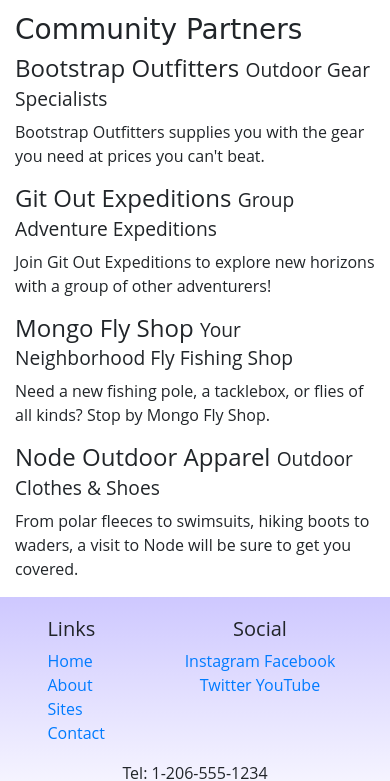
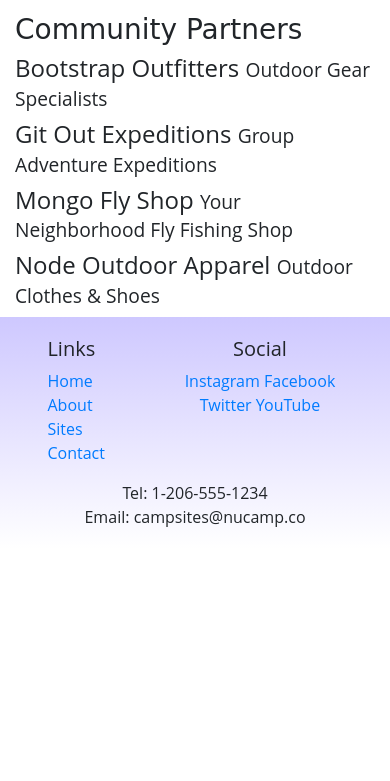
Before and after one commit to awitherow/nucamp-hon-bootstrap-april-2020, a website: page aboutus.html in a window 390 px wide. Shown: the part 589-1370 px from the top of the page. After the commit the page ends 1138 px from the top, so only its background shows below. Drawn offline with nearby package versions, Linux system fonts and the light colour scheme.

Commit message:
task 3: add display none for xs paragraphs, show on small viewports and above

```diff
--- a/aboutus.html
+++ b/aboutus.html
@@ -51,13 +51,17 @@
             <div class="col">
                 <h3>Community Partners</h3>
                 <h4>Bootstrap Outfitters <small>Outdoor Gear Specialists</small></h4>
-                <p>Bootstrap Outfitters supplies you with the gear you need at prices you can't beat.</p>
+                <p class="d-none d-sm-block">Bootstrap Outfitters supplies you with the gear you need at prices you
+                    can't beat.</p>
                 <h4>Git Out Expeditions <small>Group Adventure Expeditions</small></h4>
-                <p>Join Git Out Expeditions to explore new horizons with a group of other adventurers!</p>
+                <p class="d-none d-sm-block">Join Git Out Expeditions to explore new horizons with a group of other
+                    adventurers!</p>
                 <h4>Mongo Fly Shop <small>Your Neighborhood Fly Fishing Shop</small></h4>
-                <p>Need a new fishing pole, a tacklebox, or flies of all kinds? Stop by Mongo Fly Shop.</p>
+                <p class="d-none d-sm-block">Need a new fishing pole, a tacklebox, or flies of all kinds? Stop by Mongo
+                    Fly Shop.</p>
                 <h4>Node Outdoor Apparel <small>Outdoor Clothes & Shoes</small></h4>
-                <p>From polar fleeces to swimsuits, hiking boots to waders, a visit to Node will be sure to get you
+                <p class="d-none d-sm-block">From polar fleeces to swimsuits, hiking boots to waders, a visit to Node
+                    will be sure to get you
                     covered.</p>
             </div>
         </div>
```
